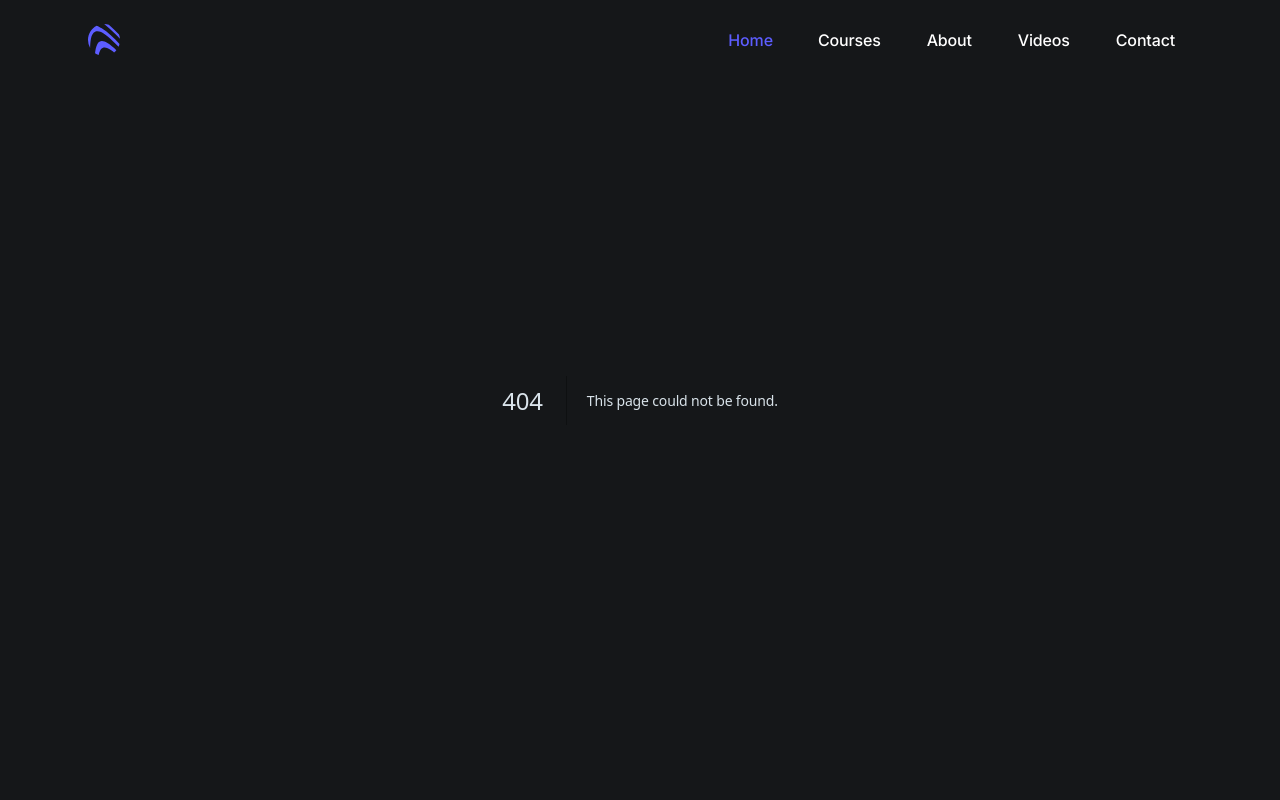
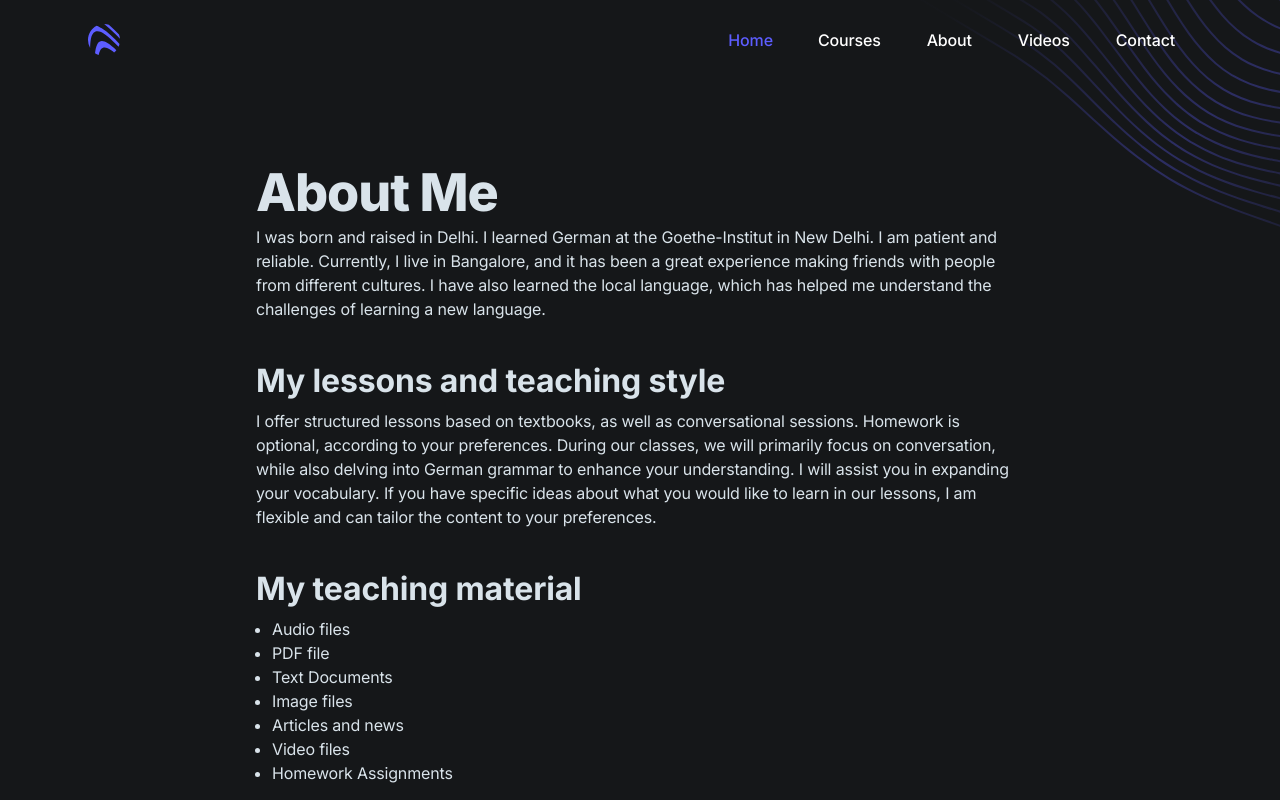
Before and after one commit to sahilbanga/german-classes-by-palka, a Next.js app: page /about in a window 1280 px wide. Before the commit this address had no page. Shown: the top 800 px of the page. Built offline with nearby package versions, Linux system fonts and the light colour scheme.

Commit message:
about me page

```diff
--- /dev/null
+++ b/app/(default)/about/page.tsx
@@ -0,0 +1,33 @@
+export default function About() {
+
+    return (
+        <section className="relative content-none">
+            <div className="max-w-6xl mx-auto px-4 sm:px-6">
+                <div className="pt-32 pb-12 md:pt-40 md:pb-20">
+                    {/* Page header */}
+                    <div className="max-w-3xl mx-auto pb-12 md:pb-20">
+                        <h1 className="h1">About Me</h1>
+                        <p>
+                            I was born and raised in Delhi. I learned German at the Goethe-Institut in New Delhi. I am patient and reliable. Currently, I live in Bangalore, and it has been a great experience making friends with people from different cultures. I have also learned the local language, which has helped me understand the challenges of learning a new language.
+                        </p>
+                        <h2 className="h3 mt-10 mb-2">My lessons and teaching style</h2>
+                        <p>
+                            I offer structured lessons based on textbooks, as well as conversational sessions. Homework is optional, according to your preferences. During our classes, we will primarily focus on conversation, while also delving into German grammar to enhance your understanding. I will assist you in expanding your vocabulary. If you have specific ideas about what you would like to learn in our lessons, I am flexible and can tailor the content to your preferences.
+                        </p>
+                        <h3 className="h3 mt-10 mb-2">My teaching material</h3>
+                        <ul className={'list-disc pl-4'}>
+                            <li>Audio files</li>
+                            <li>PDF file</li>
+                            <li>Text Documents</li>
+                            <li>Image files</li>
+                            <li>Articles and news</li>
+                            <li>Video files</li>
+                            <li>Homework Assignments</li>
+                        </ul>
+                    </div>
+
+                </div>
+            </div>
+        </section>
+    );
+}
--- a/components/ui/header.tsx
+++ b/components/ui/header.tsx
@@ -34,7 +34,7 @@ export default function Header() {
                 </Link>
               </li>
               <li>
-                <Link href="#" className="btn-sm text-white ml-3">
+                <Link href="/about" className="btn-sm text-white ml-3">
                   About
                 </Link>
               </li>
```
